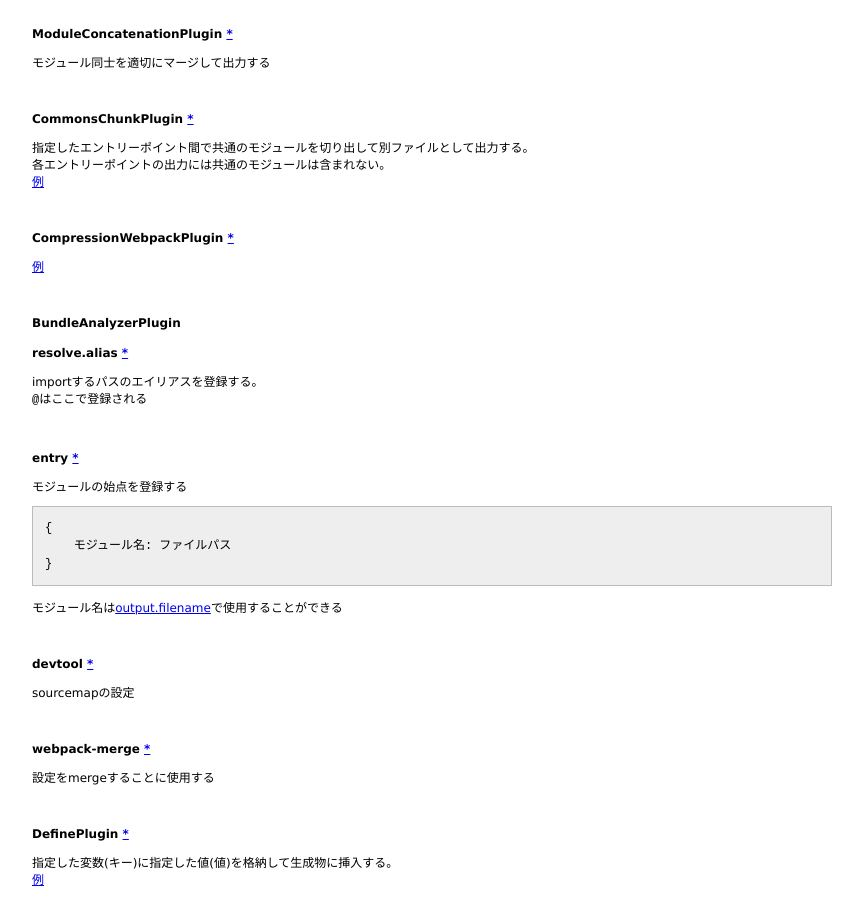
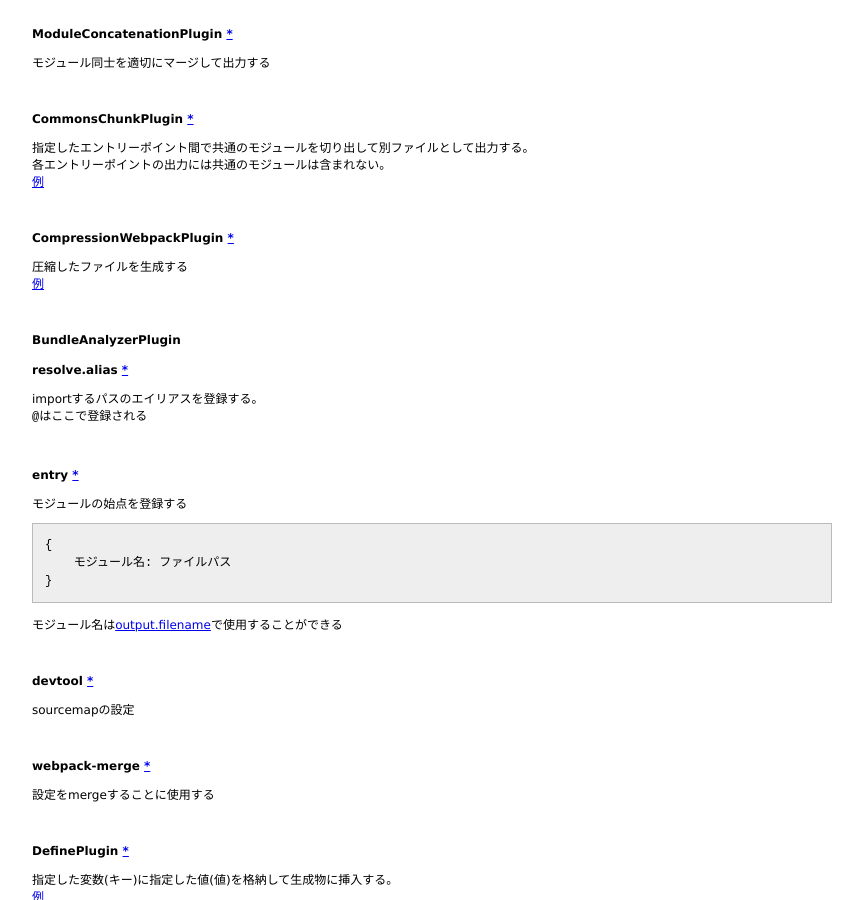
Before and after one commit to 38elements/38elements.github.com, a Jekyll site: the page built from _posts/2017-12-01-webpack.md, in a window 1280 px wide and 900 px high, scrolled down 325 px. Shown: the whole window, without its empty margins (208-1071 px from the left). Built offline with Jekyll 4.4.1, drawn with Linux system fonts in a browser that asks for light colours.

Commit message:
Update 2017-12-01-webpack.md

```diff
--- a/_posts/2017-12-01-webpack.md
+++ b/_posts/2017-12-01-webpack.md
@@ -38,7 +38,7 @@ CSSを最適化する。
 
 #### CompressionWebpackPlugin [\*](https://github.com/webpack-contrib/compression-webpack-plugin)
 
-
+圧縮したファイルを生成する
 [例](https://github.com/vuejs-templates/webpack/blob/cd4d7d957c9af3d37092c79bf490b56b8d88b108/template/build/webpack.prod.conf.js#L130)
 
 <br>
```
